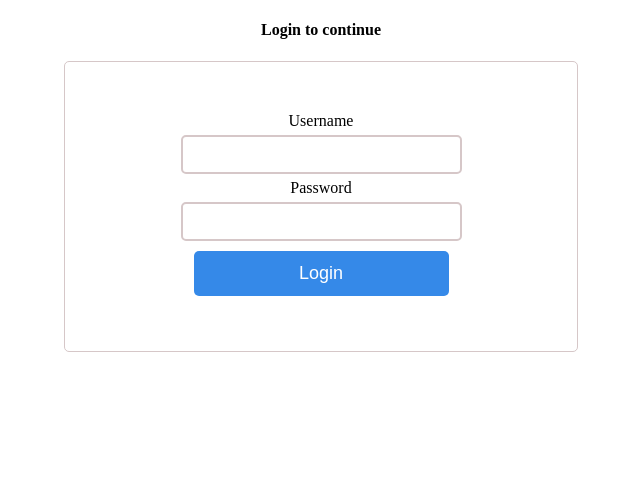
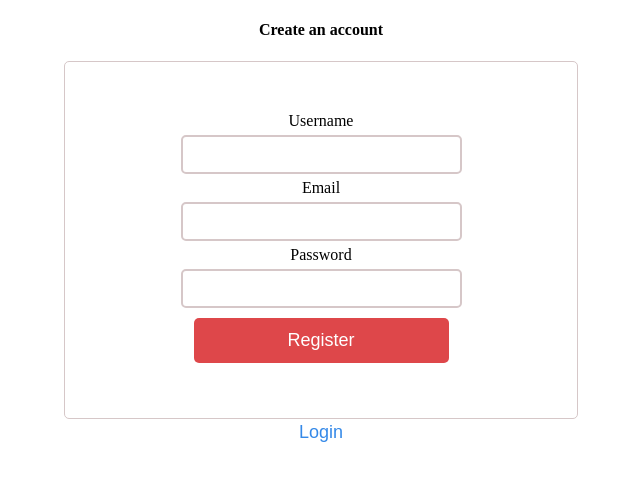
Before and after one commit to TheBoysCapstone/LearnIt, a React (Create React App) app in the folder frontend/react-app/: page / in a window 1280 px wide. Shown: the top 480 px of the page, without its empty margins (319-959 px from the left). Built offline with nearby package versions, Linux system fonts and the light colour scheme.

Commit message:
Added the signup screen

```diff
--- a/frontend/react-app/src/App.js
+++ b/frontend/react-app/src/App.js
@@ -1,15 +1,32 @@
-import React from 'react'
+import React, {useState} from 'react'
 import Login from "./Components/Login.js"
+import Signup from "./Components/Signup.js"
 
 
 function App() {
-  return (
+  const[screen, setScreen] = useState("signup")
+
+  const toggleScreen = (value) => {
+    //console.log(value)
+    setScreen(value);
+  }
+
+  if(screen==="signup"){
+    return (
+    <div className="container">
+      <Signup />
+      <button onClick={()=>toggleScreen("login")}className="btn-nav">Login</button>
+    </div>
+  );
+  }else if(screen==="login"){
+     return (
     <div className="container">
       <Login />
+      <button onClick={()=>toggleScreen("signup")} className="btn-nav">Signup</button>
     </div>
+     );
+  }
 
-
-  );
 }
 
 export default App;
--- /dev/null
+++ b/frontend/react-app/src/Components/Signup.js
@@ -0,0 +1,34 @@
+import React, {useState} from 'react'
+
+
+const Signup = () =>{
+    const[signupInfo, setSignupInfo]=useState({username:'', email:'', password:''})
+
+    const handleSignup = (e) => {
+
+    }
+    return(
+        <>
+            <h4>Create an account</h4>
+            <form className="form">
+                <div>
+                    <label htmlFor="username">Username</label>
+                    <input type='text' id='username' name='username' size="30"/>
+                </div>
+                <div>
+                    <label htmlFor='email' >Email</label>
+                    <input type='email' id='email' name='email' size="30"/>
+                </div>
+                <div>
+                    <label htmlFor="password">Password</label>
+                    <input type='text' id='password' name='password' size="30"/>
+                </div>
+                <button type="submit" className="btn btn-signup">Register</button>
+            </form>
+
+
+        </>
+    )
+}
+
+export default Signup
--- a/frontend/react-app/src/index.css
+++ b/frontend/react-app/src/index.css
@@ -42,3 +42,10 @@
 .btn-login {
   background-color: #3589e8;
 }
+
+.btn-nav {
+  border-color: transparent;
+  background-color: transparent;
+  color: #3589e8;
+  font-size: large;
+}
```
